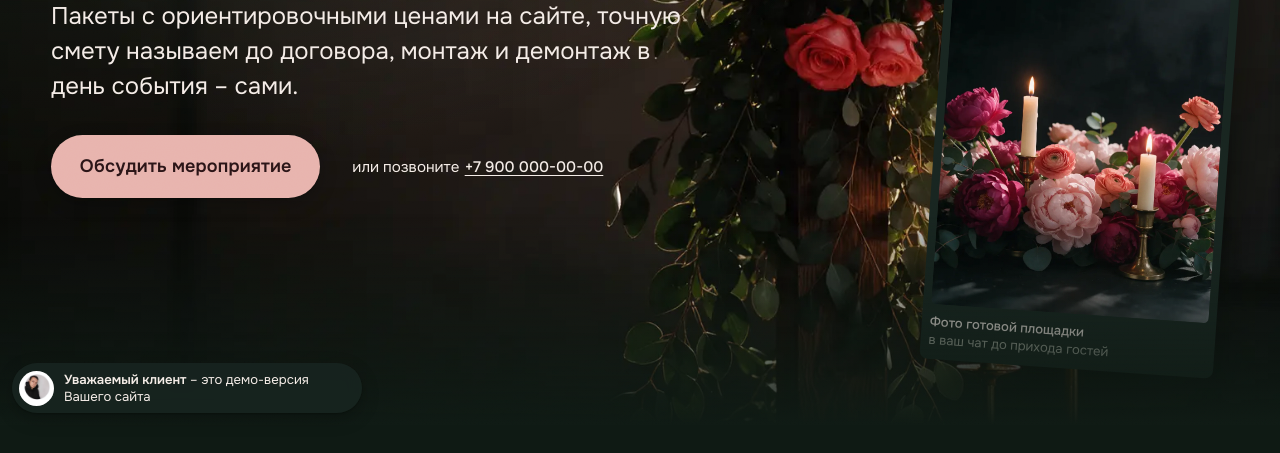
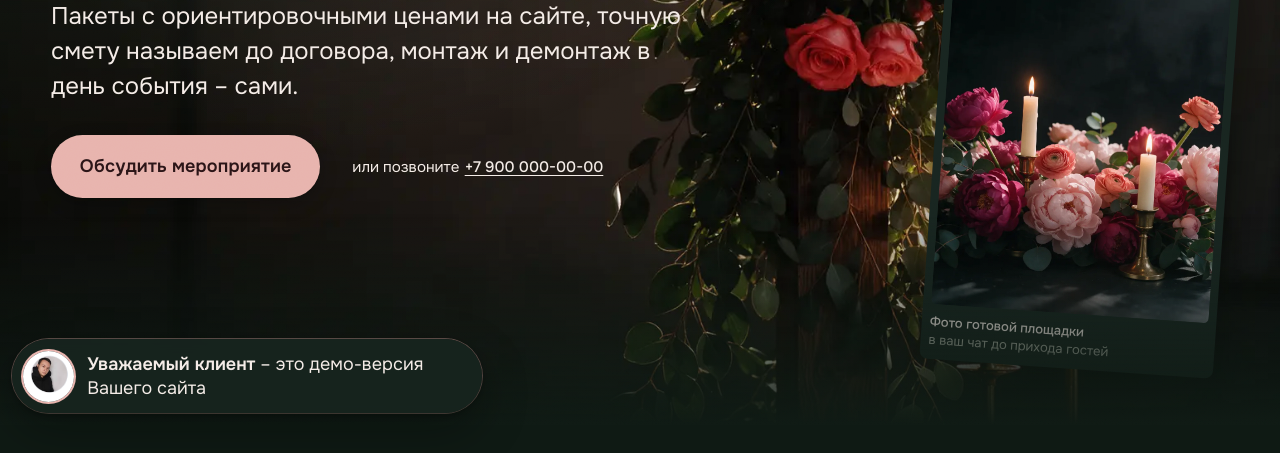
Before and after one commit to andpetzax-coder/dekor-demo, a plain HTML site: page index.html in a window 1280 px wide. Shown: the part 375-828 px from the top of the page. Drawn offline with nearby package versions, Linux system fonts and the light colour scheme.

Commit message:
Демо-плашка заказчика крупнее и заметнее

```diff
--- a/index.html
+++ b/index.html
@@ -303,10 +303,10 @@
   }
 
   /* ---- демо-плашка для заказчика ------------------------------------------------- */
-  .demo-for { position: fixed; left: var(--v-3); bottom: calc(var(--v-3) + env(safe-area-inset-bottom, 0px)); z-index: 40; display: flex; align-items: center; gap: .6rem;
-    max-width: min(92vw, 350px); padding: .45rem .95rem .45rem .45rem; border-radius: 999px; background: color-mix(in srgb, var(--v-surface) 88%, transparent);
-    box-shadow: var(--v-e1); -webkit-backdrop-filter: blur(8px); backdrop-filter: blur(8px); font-size: var(--v-t-xs); line-height: 1.3; color: var(--v-ink); }
-  .demo-for img { width: 2.2rem; height: 2.2rem; border-radius: 50%; object-fit: cover; flex: none; }
+  .demo-for { position: fixed; left: var(--v-3); bottom: calc(var(--v-3) + env(safe-area-inset-bottom, 0px)); z-index: 40; display: flex; align-items: center; gap: .8rem;
+    max-width: min(94vw, 470px); padding: .7rem 1.15rem .7rem .7rem; border-radius: 999px; background: color-mix(in srgb, var(--v-surface) 90%, transparent);
+    box-shadow: var(--v-e2), 0 0 0 1px color-mix(in srgb, var(--v-accent) 40%, transparent); -webkit-backdrop-filter: blur(8px); backdrop-filter: blur(8px); font-size: var(--v-t-base); line-height: 1.35; color: var(--v-ink); }
+  .demo-for img { width: 3.2rem; height: 3.2rem; border-radius: 50%; object-fit: cover; flex: none; box-shadow: 0 0 0 2px var(--v-accent); }
   .demo-for b { font-weight: 600; }
 
   /* ---- финал: одно сообщение ----------------------------------------------------- */
@@ -330,7 +330,7 @@
   /* телефон: текст не мельче 15 px (--v-t-sm на 390 px = 14 px); блок в конце, чтобы не перебивался правилами компонентов */
   @media (max-width: 860px) {
     .hero__tel, .poka__rows p, .sb__rep p, .sb__hint, .price__rows p, .price__terms li, .kc__rep p, .ev__facts span, .ev__hint, .ev__fig figcaption,
-    .gal__item figcaption, .faq__a, .faq__more, .close__hint, .close__meta, .foot, .hero__card figcaption, .close__form label, .demo-for { font-size: .95rem; }
+    .gal__item figcaption, .faq__a, .faq__more, .close__hint, .close__meta, .foot, .hero__card figcaption, .close__form label { font-size: .95rem; }
     .bar .v-btn { font-size: .95rem; }
     .v-label, .sb__step, .close__meta b, .price__rows .sum small { font-size: .95rem; }
   }
```
